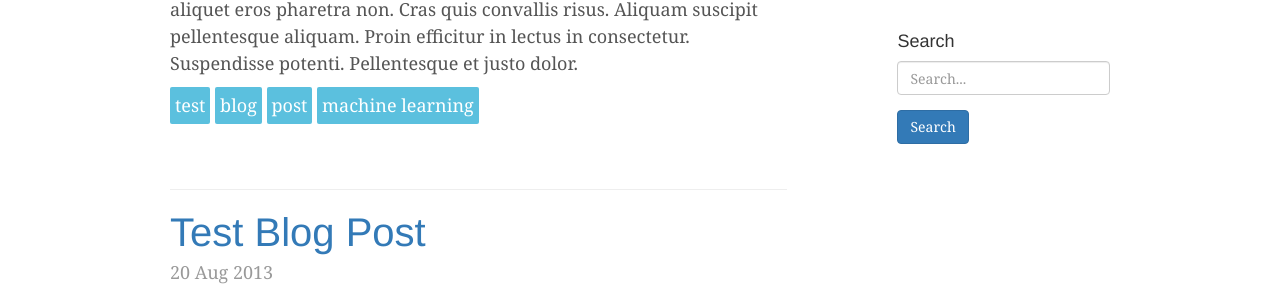
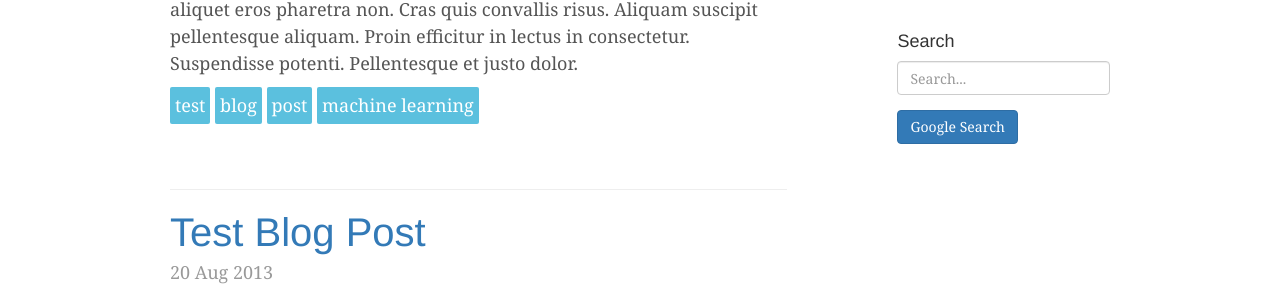
Before and after one commit to VaclavDedik/vaclavdedik.github.io, a Jekyll site: the page built from blog/index.html, in a window 1280 px wide. Shown: the part 516-816 px from the top of the page. Built offline with Jekyll 4.4.1, drawn with Linux system fonts in a browser that asks for light colours; nearby versions of some CDN libraries.

Commit message:
Implement google search

```diff
--- a/_includes/blog-sidebar.html
+++ b/_includes/blog-sidebar.html
@@ -22,11 +22,12 @@
 
     <div class="sidebar-module">
         <h4>Search</h4>
-        <form>
+        <form action="https://www.google.com/search" method="GET" target="_blank">
             <div class="form-group">
-                <input type="text" class="form-control" id="search-box-input" placeholder="Search...">
+                <input type="text" class="form-control" id="search-box-input" name="q" placeholder="Search...">
+                <input type="hidden"  name="sitesearch" value="vaclavdedik.com/blog/" checked>
             </div>
-            <button type="submit" class="btn btn-primary">Search</button>
+            <button type="submit" class="btn btn-primary">Google Search</button>
         </form>
     </div>
 </div>
```
